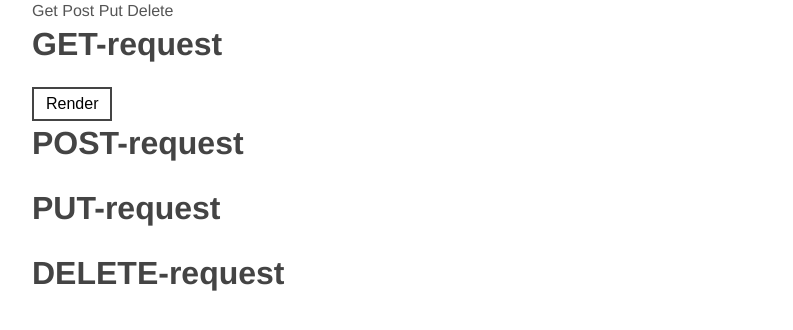
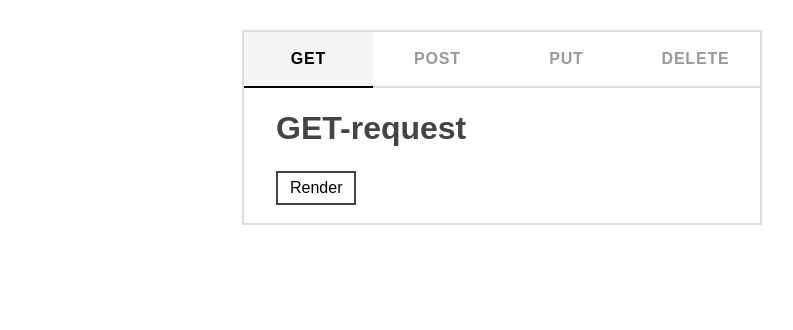
Before and after one commit to polytechnix/rest-api, a website: page src/index.html in a window 1280 px wide. Shown: the whole page, without its empty margins (138-931 px from the left). Drawn offline with Linux system fonts and the light colour scheme.

Commit message:
updated the user interface (styles.css)

```diff
--- a/src/css/styles.css
+++ b/src/css/styles.css
@@ -1,4 +1,4 @@
-/* Setup */
+@charset "UTF-8";
 
 * {
 	margin: 0; padding: 0;
@@ -9,10 +9,18 @@
 }
 
 body {
+	display: flex;
+	align-items: center;
+	justify-content: center;
+	padding: 30px;
 	color: #555;
-	font-family: 'Helvetica Neue', sans-serif;
+	font-family: 'Arial', 'Helvetica', sans-serif;
 	font-size: 16px;
 	line-height: 1.4;
+}
+
+img {
+	max-width: 100%;
 }
 
 a {
@@ -135,3 +143,100 @@ section {
 	font-size: 14px;
 	padding: 7px 15px;
 }
+
+.main {
+	width: 100%;
+	max-width: 520px;
+	border: 2px solid #ddd;
+	font-family: 'Arial', 'Helvetica', sans-serif;
+}
+
+.content__menu {
+	display: flex;
+	flex-wrap: wrap;
+	border-bottom: 2px solid #ddd;
+}
+
+.main__menu-item {
+	flex: 1;
+	padding: 16px;
+	font-size: 16px;
+	font-weight: 700;
+	letter-spacing: 0.8px;
+	text-transform: uppercase;
+	text-align: center;
+	color: #999;
+	box-shadow: 0 2px 0 transparent;
+	-webkit-user-select: none;
+	-moz-user-select: none;
+	-ms-user-select: none;
+          user-select: none;
+	cursor: pointer;
+	transition: 0.3s;
+}
+
+.main__content {
+	padding: 18px 32px;
+}
+
+.main__content-item {
+	height: 0;
+	overflow: hidden;
+	line-height: 1.4;
+	opacity: 0;
+	transform: translateY(-20px);
+	visibility: hidden;
+	transition: 0.3s;
+}
+
+input[id=get]:checked ~ .content__menu .main__menu-item[for=get] {
+	background: #f5f5f5;
+	color: #000;
+	box-shadow: 0 2px 0 #000;
+}
+
+input[id=get]:checked ~ .main__content .main__content-item[data-tab=get] {
+	height: auto;
+	opacity: 1;
+	transform: translateY(0);
+	visibility: visible;
+}
+
+input[id=post]:checked ~ .content__menu .main__menu-item[for=post] {
+	background: #f5f5f5;
+	color: #000;
+	box-shadow: 0 2px 0 #000;
+}
+
+input[id=post]:checked ~ .main__content .main__content-item[data-tab=post] {
+	height: auto;
+	opacity: 1;
+	transform: translateY(0);
+	visibility: visible;
+}
+
+input[id=put]:checked ~ .content__menu .main__menu-item[for=put] {
+	background: #f5f5f5;
+	color: #000;
+	box-shadow: 0 2px 0 #000;
+}
+
+input[id=put]:checked ~ .main__content .main__content-item[data-tab=put] {
+	height: auto;
+	opacity: 1;
+	transform: translateY(0);
+	visibility: visible;
+}
+
+input[id=delete]:checked ~ .content__menu .main__menu-item[for=delete] {
+	background: #f5f5f5;
+	color: #000;
+	box-shadow: 0 2px 0 #000;
+}
+
+input[id=delete]:checked ~ .main__content .main__content-item[data-tab=delete] {
+	height: auto;
+	opacity: 1;
+	transform: translateY(0);
+	visibility: visible;
+}
```
